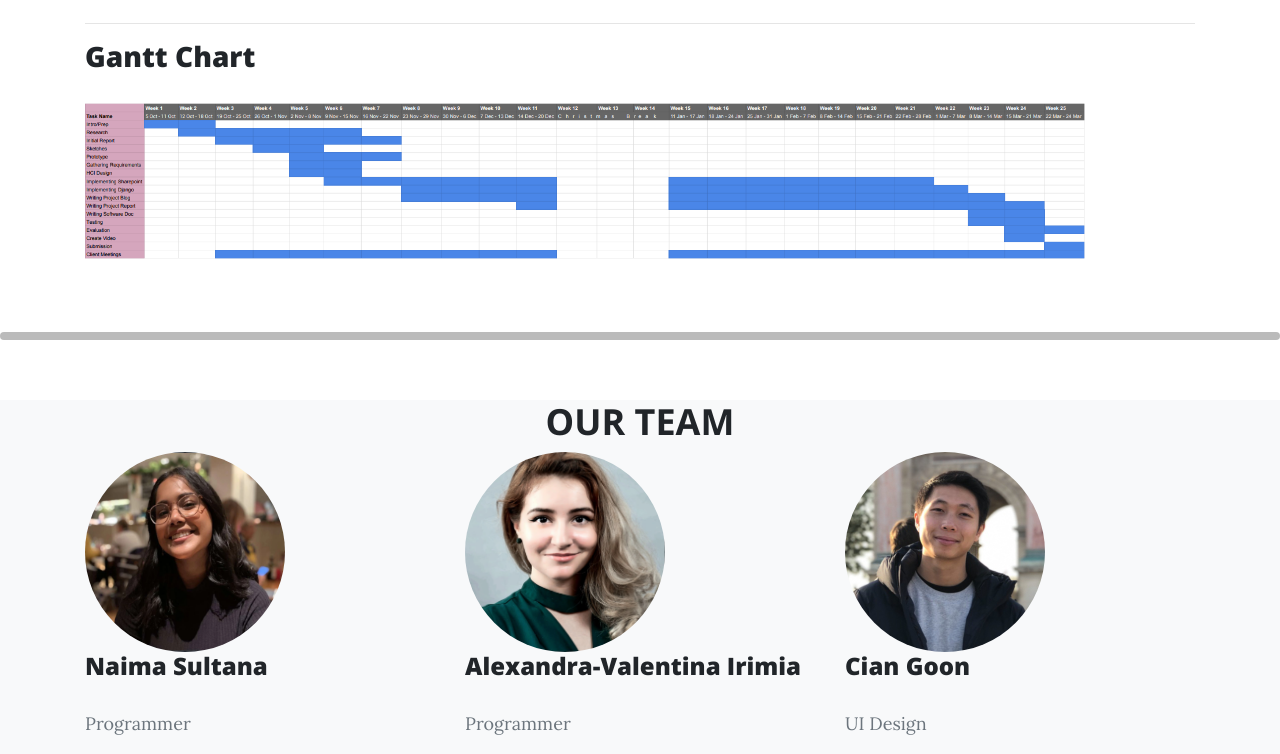
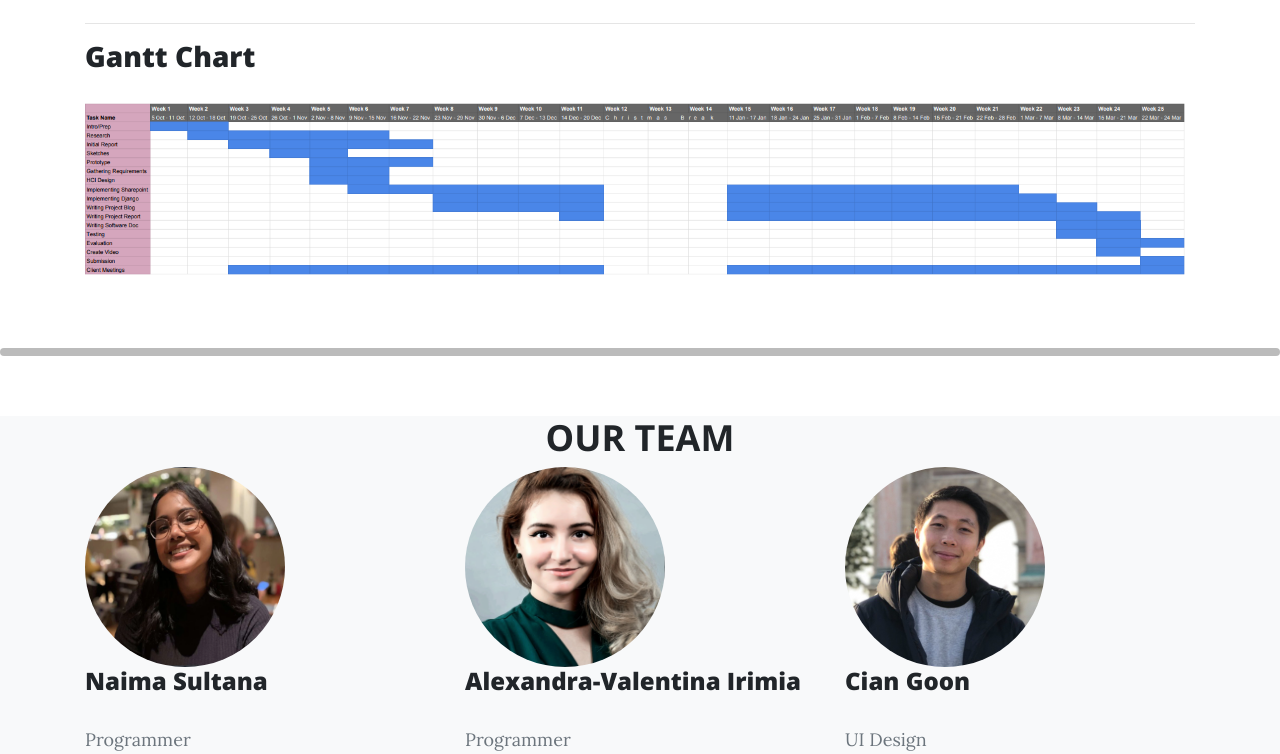
Before and after one commit to nsultana94/comp0016website, a website: page index.html in a window 1280 px wide. Shown: the part 2046-2800 px from the top of the page. Drawn offline with nearby package versions, Linux system fonts and the light colour scheme.

Commit message:
gant chartt size change

```diff
--- a/index.html
+++ b/index.html
@@ -136,7 +136,7 @@
         <hr>
         <h3>Gantt Chart</h3>
         <p>
-          <img src="img/gantt.PNG" alt="Gantt" style="width: 1000px">
+          <img src="img/gantt.PNG" alt="Gantt" style="width: 1100px">
         </p>
 
 
```
